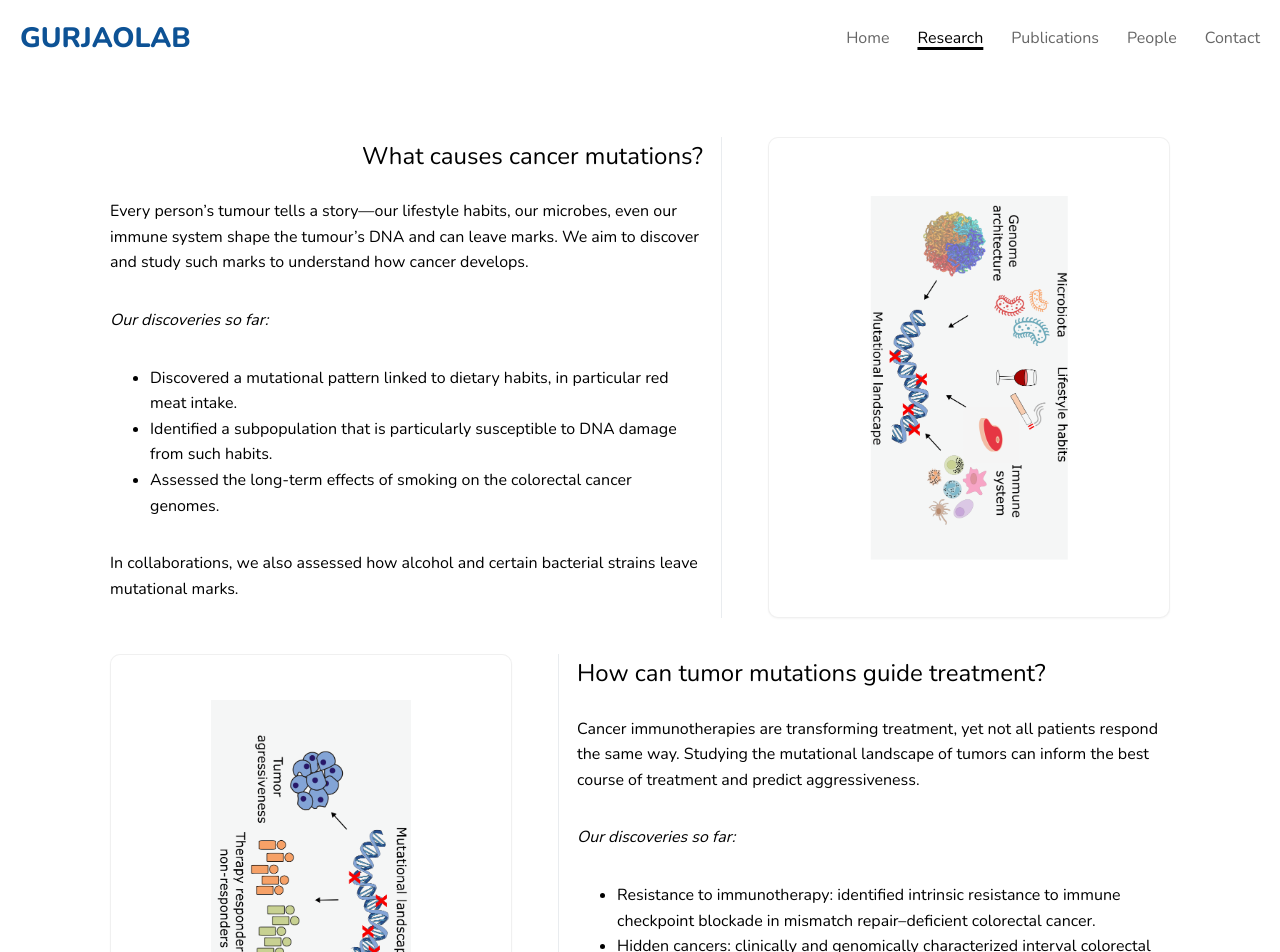
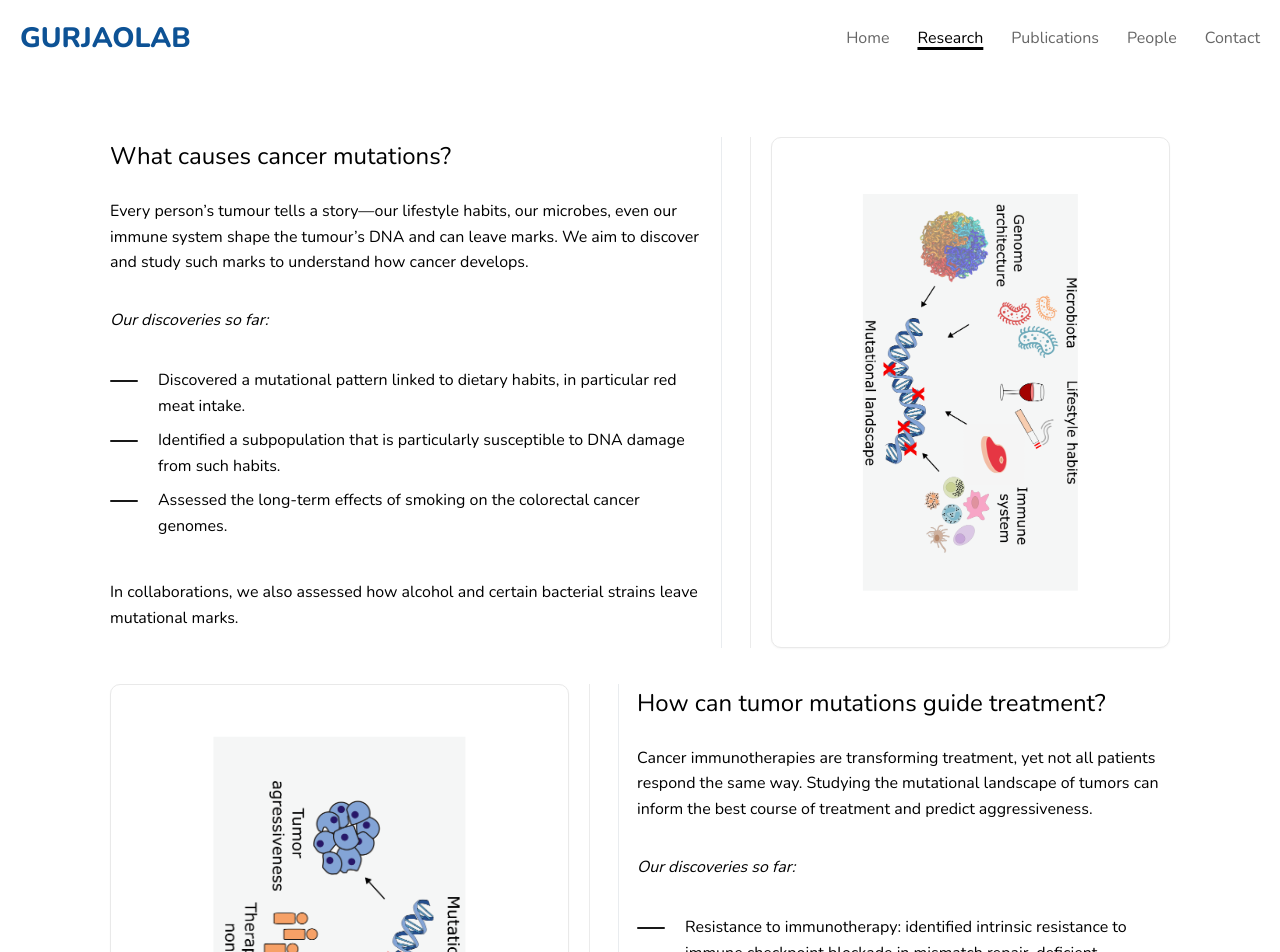
Before and after one commit to joseph-gad-code/Gurjao-Lab-Website, a Jekyll site: the page built from pages/research/index.md, in a window 1280 px wide. Shown: the top 952 px of the page. Built offline with Jekyll 4.4.1, drawn with Linux system fonts in a browser that asks for light colours.

Commit message:
Update main.scss

```diff
--- a/assets/css/main.scss
+++ b/assets/css/main.scss
@@ -7,6 +7,7 @@
   --gray: #666666;
   --lightblue: #6495ED;
   --white: #FFFFFF;
+  --lightgray: #e9e9e9;
 
 }
 
@@ -269,17 +270,22 @@ $pretext-left:   calc(#{$li-text-indent} - #{$bullet-width} - 1.25rem);
 .research-figure {
   display: flex;
   align-items: stretch;
+  min-height: 100%;
 }
 
 .research-figure .figure-box {
   width: 100%;
   height: 100%;
-  background: #fff;
   border: 1px solid rgba(0,0,0,.06);
   box-shadow: 0 1px 2px rgba(0,0,0,.04);
+  border: 1px solid var(--lightgray);
   border-radius: 10px;
-  padding: 10px;
+  padding: 0px;
+  display: flex;
+  align-items: center;
+  justify-content: center;
   overflow: hidden;
+  background: var(--white) !important;
 }
 
 .research-figure .figure-box img.rot-90 {
@@ -293,21 +299,40 @@ $pretext-left:   calc(#{$li-text-indent} - #{$bullet-width} - 1.25rem);
   min-height: 100%;
   background: var(--white);
   border-radius: 10px;
-  padding: 8px;
+  padding: 0px;
   display: block;
   align-items: center;
   justify-content: center;
 }
 
 /* image on the right */
-.research-section.img-right .section-title { text-align: right; }
+.research-section.img-right .section-title { text-align: left; }
 .research-section.img-right .research-copy { padding-right: 18px; border-right: 1px solid #e9ecef; }
-.research-section.img-right .research-figure { padding-left: 18px; }
+.research-section.img-right .research-figure { border-left: 1px solid rgba(0,0,0,.08); padding-left: 20px; }
 
 /* image on the left */
 .research-section.img-left .section-title { text-align: left; }
 .research-section.img-left .research-copy { padding-left: 18px; border-left: 1px solid #e9ecef; }
-.research-section.img-left .research-figure { padding-right: 18px; }
-.research-section.img-left .row { grid-template-columns: 420px 1fr; }
+.research-section.img-left .research-figure { border-right: 1px solid rgba(0,0,0,.08); padding-right: 20px; }
+.research-section.img-left .row { grid-template-columns: 480px 1fr; }
 
 .research-divider { border: 0; height: 1px; background: #eee; margin: 26px 0 0; }
+
+.dash-list { list-style: none; margin: 10px 0 16px; padding: 0; }
+.dash-list li {
+  position: relative;
+  margin: .55rem 0;
+  line-height: 1.6;
+  padding-left: $li-text-indent;
+}
+.dash-list li::before {
+  content: "";
+  position: absolute;
+  left: 0;
+  top: .72em;
+  width: $bullet-width;
+  height: 2px;
+  background: var(--black);
+  border-radius: 2px;
+  opacity: .9;
+}
```
